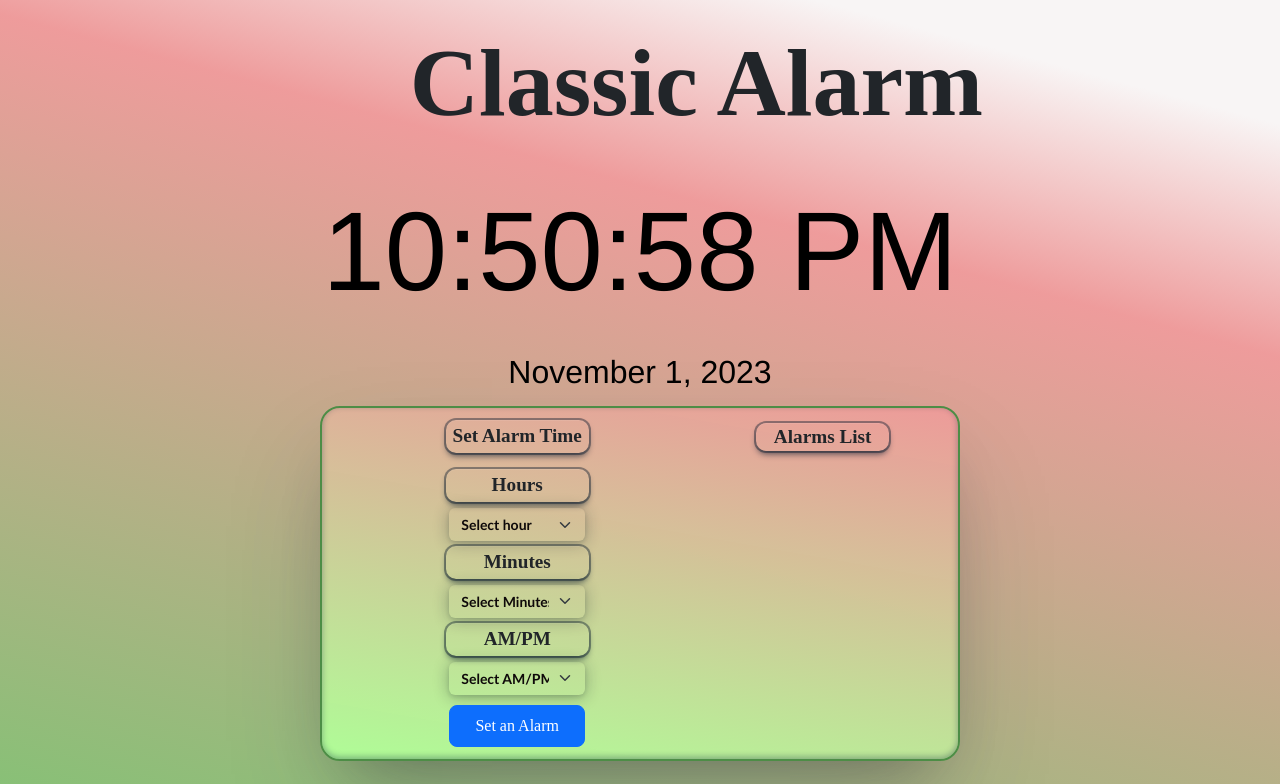
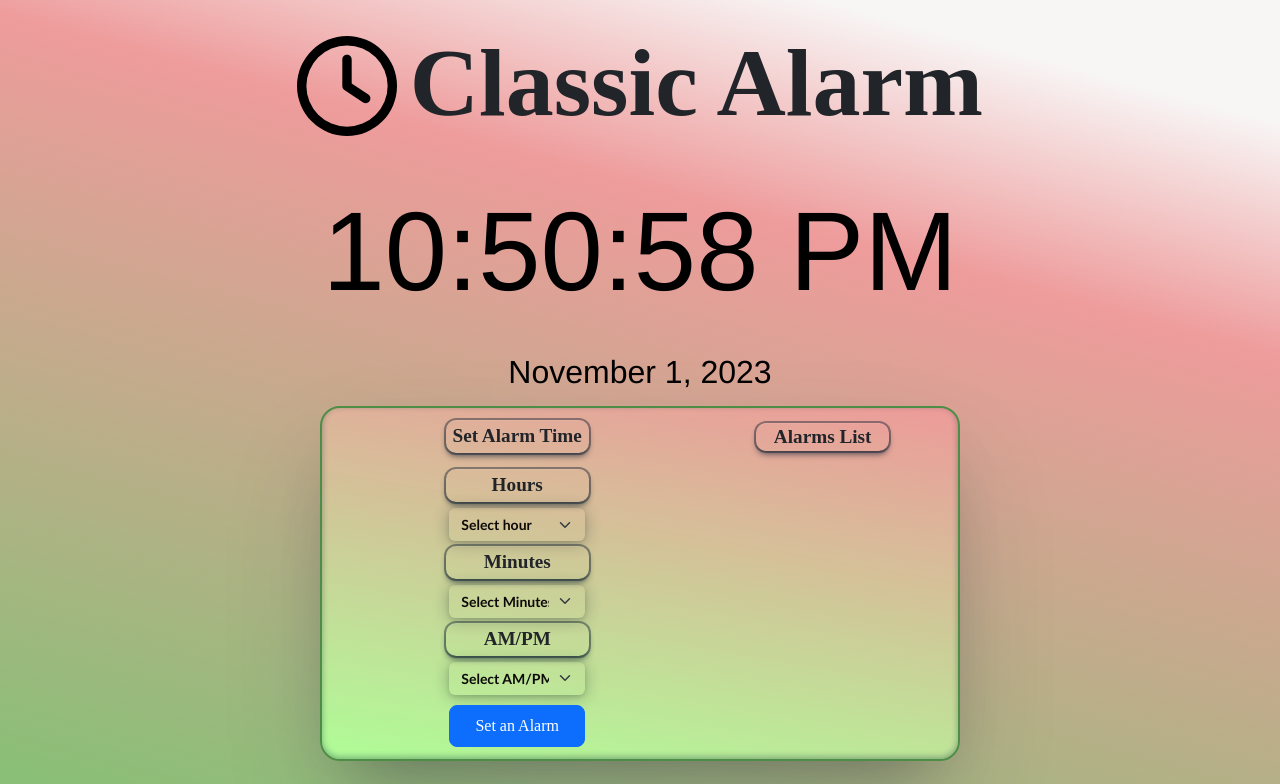
Before and after one commit to Shubhammhp/classicAlarm, a plain HTML site: page index.html in a window 1280 px wide. Shown: the top 784 px of the page. Drawn offline with nearby package versions, Linux system fonts and the light colour scheme.

Commit message:
Update Classic_Alarm.css

```diff
--- a/Classic_Alarm.css
+++ b/Classic_Alarm.css
@@ -16,7 +16,7 @@ body{
 #image {
     height: 100px;
     width: 100px;
-    background-image: url(./Images/clock-regular.svg);
+    background-image: url(clock-regular.svg);
     background-size: contain;
     background-repeat: no-repeat;
     overflow: hidden;
```
